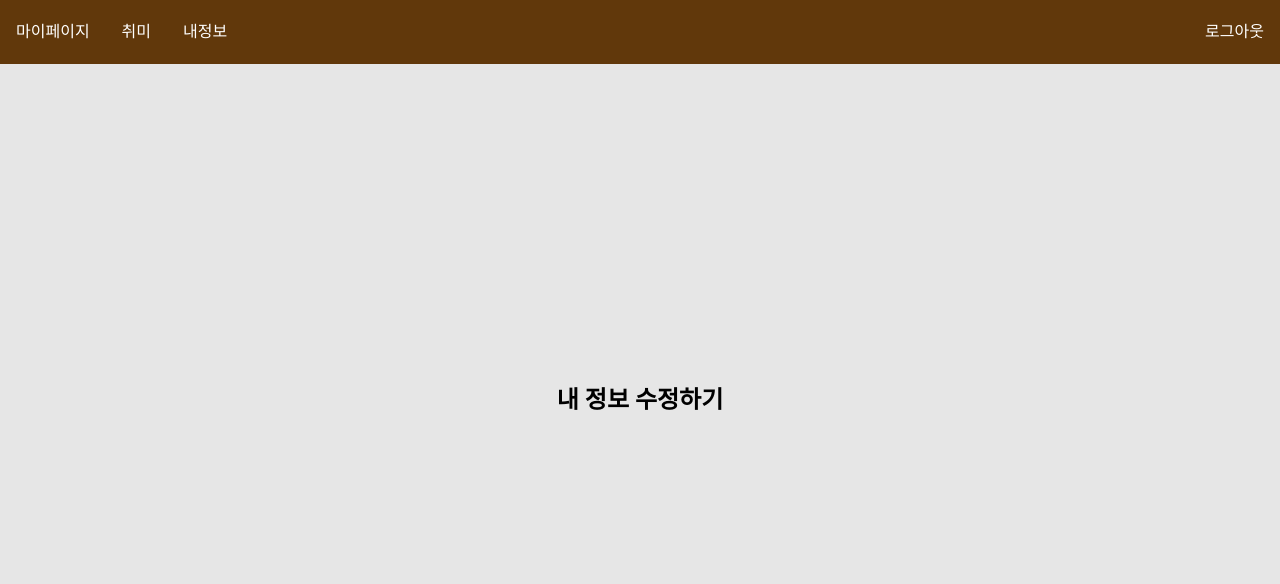
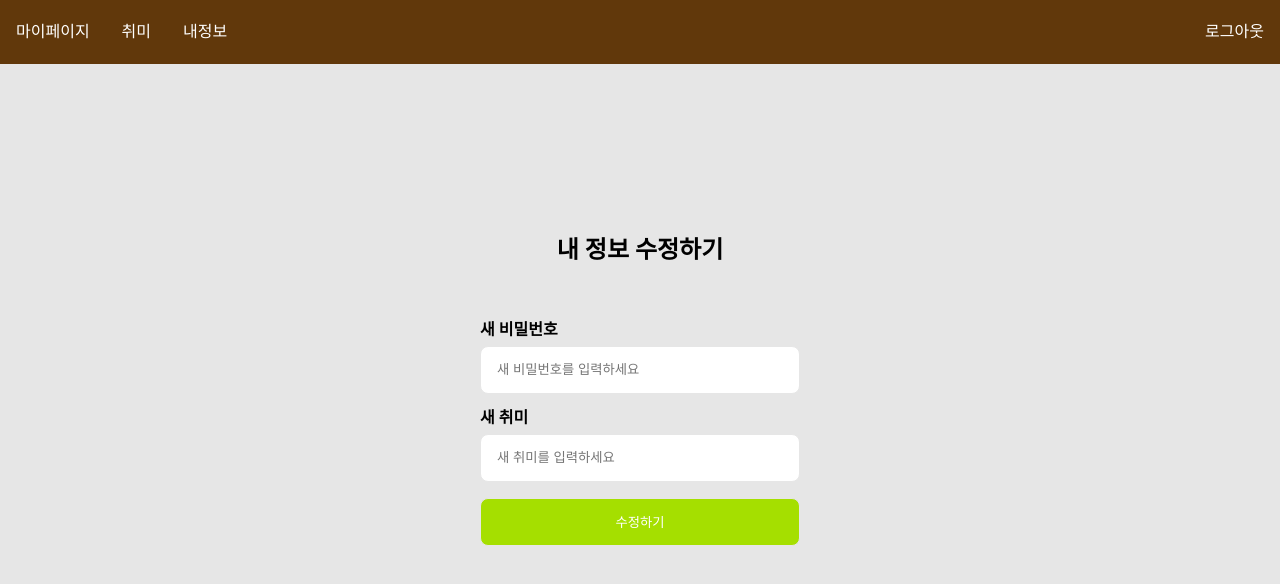
Before and after one commit to AND-SOPT-WEB/TaeWookKim, a React (Vite) app in the folder week4/assignment/week4_assignment/: page /mypage in a window 1280 px wide. Both pictures are taken after a click on the element "내정보". Shown: the top 584 px of the page. Built offline with nearby package versions, Linux system fonts and the light colour scheme; no server answers.

Commit message:
feat: 마이페이지 정보 수정 구현

```diff
--- a/week4/assignment/week4_assignment/src/pages/MyPage.tsx
+++ b/week4/assignment/week4_assignment/src/pages/MyPage.tsx
@@ -71,9 +71,7 @@ const Content = styled.div`
   justify-content: center;
   align-items: center;
   gap: 2rem;
-  width: 60%;
-  height: 100vh;
-  width: 60%;
+  width: 100%;
   height: 100vh;
   padding: 5vw 5vh;
 `;
--- a/week4/assignment/week4_assignment/src/pages/MyPage/FindHobby.tsx
+++ b/week4/assignment/week4_assignment/src/pages/MyPage/FindHobby.tsx
@@ -66,9 +66,11 @@ export default FindHobby;
 
 const HobbyContainer = styled.section`
   width: 100%;
-  height: 60%;
-  isplay: flex;
+  height: 40%;
+  display: flex;
   flex-direction: column;
+  justify-content: center;
+  align-items: center;
   gap: 1rem;
 `;
 const H2 = styled.h2`
@@ -77,7 +79,6 @@ const H2 = styled.h2`
 
 const Span = styled.span`
   ${Theme.font.h3bronze}
-  padding: 0 0.5rem;
 `;
 const Input = styled.input`
   width: 20rem;
@@ -91,8 +92,9 @@ const Hobby = styled.div`
   display: flex;
   flex-direction: column;
   gap: 0.5rem;
-  margin-bottom: 0.5rem;
+  width: 20rem;
 `;
+
 const Search = styled.div`
   display: flex;
   flex-direction: column;
@@ -106,7 +108,7 @@ const Button = styled.button`
   border-radius: 0.5rem;
   background-color: ${Theme.color.Yellowgreen};
   color: ${Theme.color.White};
-  transition: background-color 0.4s ease;
+  transition: background-color 0.2s ease;
   &:hover {
     background-color: ${Theme.color.Darkbrown};
   }
--- a/week4/assignment/week4_assignment/src/pages/MyPage/FixInfo.tsx
+++ b/week4/assignment/week4_assignment/src/pages/MyPage/FixInfo.tsx
@@ -1,5 +1,98 @@
-const FixInfo = () =>{
+import { useEffect, useState } from 'react';
+import { checkingInstance } from '../../api/axios';
+import { useNavigate } from 'react-router-dom';
+import styled from '@emotion/styled';
+import { Theme } from '../../styles/Themes';
 
-}
+const FixInfo = () => {
+  const [password, setPassword] = useState('');
+  const [hobby, setHobby] = useState('');
+  const [myInfo, setMyInfo] = useState({});
+  const navigate = useNavigate();
+
+  const clickFixButton = async () => {
+    if (!password && !hobby) {
+      alert('비밀번호 혹은 취미를 입력해주세요');
+      return;
+    }
+    try {
+      await checkingInstance.put('/user', myInfo);
+      alert('정보 수정에 성공했습니다.');
+      navigate('/');
+    } catch (error) {
+      console.log(error);
+    }
+  };
+
+  useEffect(() => {
+    if (password && hobby) {
+      setMyInfo({
+        hobby,
+        password,
+      });
+    } else if (password && !hobby) {
+      setMyInfo({ password });
+    } else {
+      setMyInfo({ hobby });
+    }
+  }, [password, hobby]);
+
+  return (
+    <MyInfoContainer>
+      <H2>새 비밀번호</H2>
+      <Input
+        type="password"
+        placeholder="새 비밀번호를 입력하세요"
+        value={password}
+        onChange={(e) => setPassword(e.target.value)}
+      />
+      <H2>새 취미</H2>
+      <Input
+        type="text"
+        placeholder="새 취미를 입력하세요"
+        value={hobby}
+        onChange={(e) => setHobby(e.target.value)}
+      />
+      <Button onClick={() => clickFixButton()}>수정하기</Button>
+    </MyInfoContainer>
+  );
+};
 
 export default FixInfo;
+
+const MyInfoContainer = styled.div`
+  display: flex;
+  justify-content: center;
+  align-items: center;
+  flex-direction: column;
+  width: 100vw;
+  height: 40%;
+  gap: 0.5rem;
+`;
+
+const H2 = styled.h2`
+  ${Theme.font.h2medium}
+  width: 20rem;
+`;
+
+const Input = styled.input`
+  width: 20rem;
+  height: 3rem;
+  margin-bottom: 0.5rem;
+  border: 1px solid ${Theme.color.Lightgray};
+  border-radius: 0.5rem;
+  padding-left: 1rem;
+`;
+
+const Button = styled.button`
+  width: 20rem;
+  height: 3rem;
+  border: 1px solid ${Theme.color.Lightgray};
+  border-radius: 0.5rem;
+  background-color: ${Theme.color.Yellowgreen};
+  color: ${Theme.color.White};
+  transition: background-color 0.4s ease;
+  &:hover {
+    background-color: ${Theme.color.Darkbrown};
+  }
+`;
--- a/week4/assignment/week4_assignment/src/styles/Themes.tsx
+++ b/week4/assignment/week4_assignment/src/styles/Themes.tsx
@@ -56,7 +56,13 @@ const font = {
     font-weight: 600;
     line-height: 150%;
     color: brown;
-  `
+  `,
+  h2medium: css`
+    font-size: 1rem;
+    font-weight: 700;
+    line-height: 100%;
+    color: black;
+  `,
 };
 
 export const Theme = {
```
